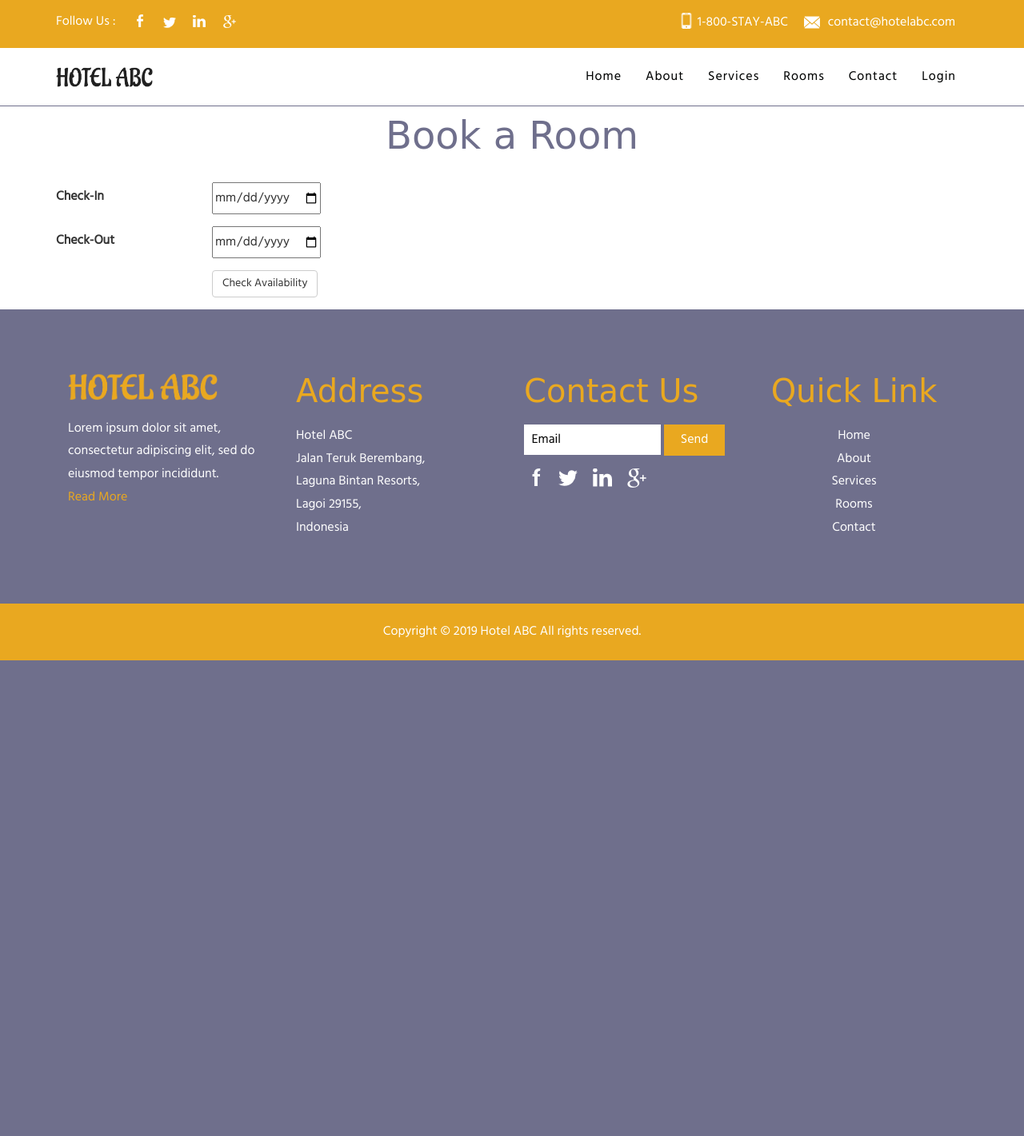
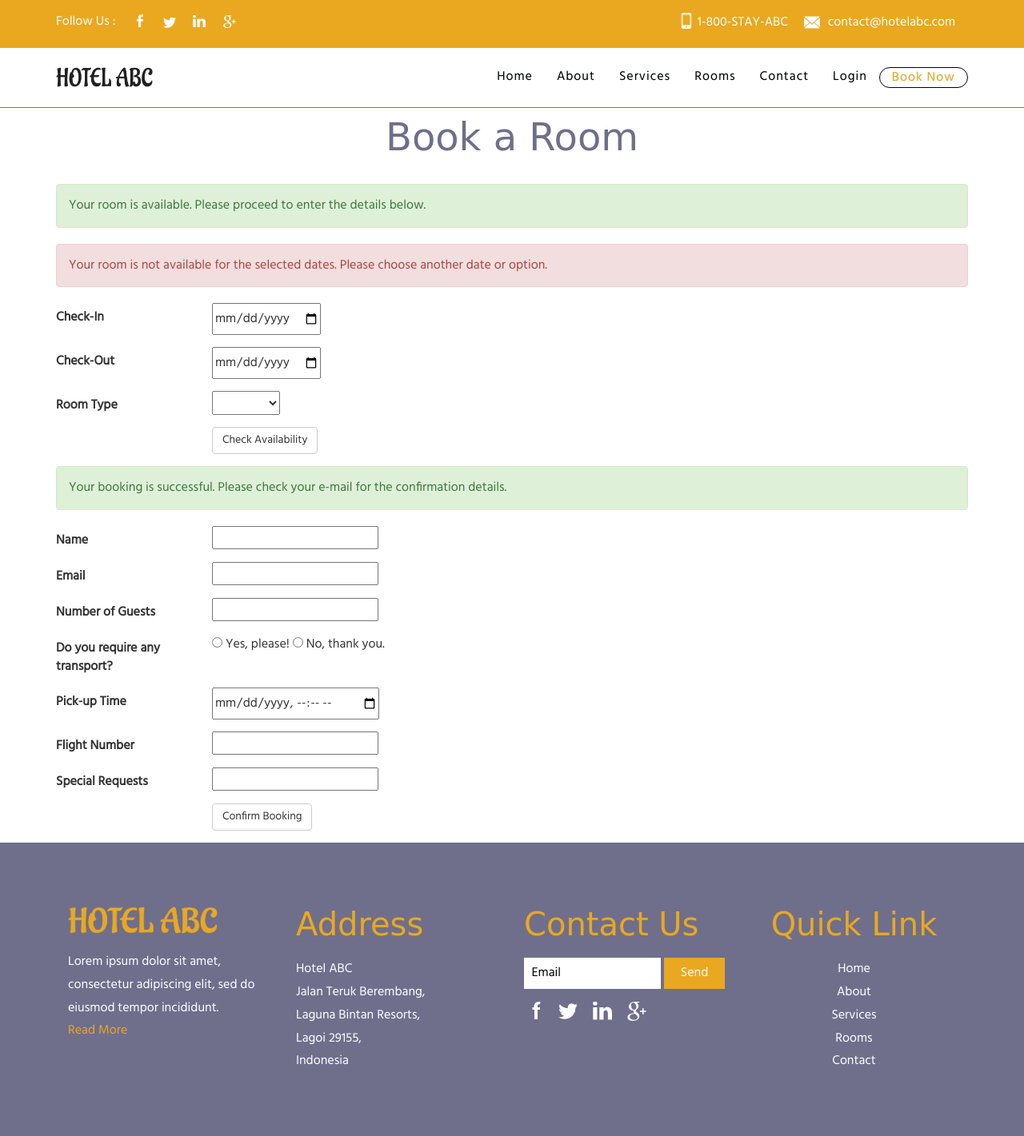
Before and after one commit to RaghuGamesHD/Hotel-ABC-Management, a PHP site: page /front/booking.php in a window 1280 px wide. Shown: the top 1421 px of the page at 80% size. Before the commit the page ends 826 px from the top, so only its background shows below. Run offline with PHP 8.4, Linux system fonts and the light colour scheme; some libraries are stand-ins or nearby versions; some web fonts are replaced.

Commit message:
booking form prepared

```diff
--- a/front/booking.php
+++ b/front/booking.php
@@ -1,4 +1,4 @@
-<?php $currentPage = 'Booking' ?>
+<?php $currentPage = 'Booking'; ?>
 <!DOCTYPE html>
 <html>
 <head>
@@ -12,25 +12,90 @@
 	<h1 style = "margin-top: 10px; margin-bottom: -1em;"> Book a Room </h1>
 </div>
 <div class="bs-example" data-example-id="simple-horizontal-form">
+  	<div class = "alert alert-success" id = "alert-success" role = "alert"> Your room is available. Please proceed to enter the details below. </div>
+  	<div class = "alert alert-danger" id = "alert-danger" role = "alert"> Your room is not available for the selected dates. Please choose another date or option. </div>
     <form class="form-horizontal">
       <div class="form-group">
-        <label for="inputEmail3" class="col-sm-2 control-label">Check-In</label>
+        <label for="checkinDate" class="col-sm-2 control-label">Check-In</label>
         <div class="col-sm-10">
-        	<input type="date">
+        	<input type="date" name = "checkinDate" class = "checkinDate" min="2019-08-29" required>
         </div>
       </div>
       <div class="form-group">
-        <label for="inputPassword3" class="col-sm-2 control-label">Check-Out</label>
+        <label for="checkoutDate" class="col-sm-2 control-label">Check-Out</label>
         <div class="col-sm-10">
-          <input type="date">
+          <input type="date" name = "checkoutDate" class = "checkoutDate" min="2019-08-29" required>
+        </div>
+      </div>
+      <div class="form-group">
+        <label for="roomType" class="col-sm-2 control-label">Room Type</label>
+        <div class="col-sm-10">
+          <select name = "roomType">
+          	<option value = ""></option>
+          	<option value = "Single">Single</option>
+          	<option value = "Standard">Standard</option>
+          	<option value = "Deluxe">Deluxe</option>
+          	<option value = "Superior">Superior</option>
+          	<option value = "Suite">Suite</option>
+          	<option value = "Villa">Villa</option>
+          </select>
         </div>
       </div>
       <div class="form-group">
         <div class="col-sm-offset-2 col-sm-10">
-          <button type = "button" class="btn btn-default" onclick = "checkAvailability()">Check Availability</button>
+          <button type = "button" class="btn btn-default" onclick = "checkAvailability('checkinDate', 'checkoutDate')">Check Availability</button>
         </div>
       </div>
-    </form>
+  	<div class = "alert alert-success" id = "alert-success" role = "alert"> Your booking is successful. Please check your e-mail for the confirmation details. </div>
+		<div class="form-group">
+        <label for="bookingName" class="col-sm-2 control-label">Name</label>
+        <div class="col-sm-10">
+        	<input type="text" name = "bookingName" class = "bookingName" required>
+        </div>
+      	</div>
+      	<div class="form-group">
+        <label for="bookingEmail" class="col-sm-2 control-label">Email</label>
+        <div class="col-sm-10">
+        	<input type="email" name = "bookingEmail" class = "bookingEmail" required>
+        </div>
+      	</div>
+      	<div class="form-group">
+        <label for="bookingNoGuests" class="col-sm-2 control-label">Number of Guests</label>
+        <div class="col-sm-10">
+        	<input type="text" name = "bookingNoGuests" class = "bookingNoGuests" required>
+        </div>
+      	</div>
+      	<div class="form-group">
+        <label for="bookingTransport" class="col-sm-2 control-label">Do you require any transport?</label>
+        <div class="col-sm-10">
+        	<input type="radio" name = "bookingTransportYes" class = "bookingTransportNo" required> Yes, please!
+        	<input type="radio" name = "bookingTransportYes" class = "bookingTransportNo" required> No, thank you.
+        </div>
+      	</div>
+      	<div class="form-group">
+        <label for="bookingPickupTime" class="col-sm-2 control-label">Pick-up Time</label>
+        <div class="col-sm-10">
+        	<input type="datetime-local" name = "bookingPickupTime" class = "bookingPickupTime" required>
+        </div>
+      	</div>
+      	<div class="form-group">
+        <label for="bookingFlightNo" class="col-sm-2 control-label">Flight Number</label>
+        <div class="col-sm-10">
+        	<input type="text" name = "bookingFlightNo" class = "bookingFlightNo" required>
+        </div>
+      	</div>
+      	<div class="form-group">
+        <label for="bookingSpecial" class="col-sm-2 control-label">Special Requests</label>
+        <div class="col-sm-10">
+        	<input type="text" name = "bookingSpecial" class = "bookingSpecial" required>
+        </div>
+      	</div>
+      	<div class="form-group">
+        <div class="col-sm-offset-2 col-sm-10">
+          <button type = "button" class="btn btn-default">Confirm Booking</button>
+        </div>
+      </div>
+	</form>
 </div>
 </div>
 <?php include("includes/footer.php"); ?>
--- a/front/includes/header.php
+++ b/front/includes/header.php
@@ -21,7 +21,7 @@ function activeClass($page) {
 			</div>
 			<div class="col-md-8 header-address wow bounceInRight" data-wow-delay="0.3s">
 				<ul>
-					<li><span class="phone"> </span> <h6>1-800-STAY-ABC</h6></li>
+					<li><span class="phone"> </span> <h6><a href="tel:1-800-STAY-ABC">1-800-STAY-ABC</a></h6></li>
 					<li><span class="email"> </span><h6><a href="mailto:info@example.com">contact@hotelabc.com</a></h6></li>
 				</ul>
 			</div>
@@ -60,6 +60,7 @@ function activeClass($page) {
 						<!--<li><a href="shortcodes.html" data-hover="Shortcodes">Shortcodes</a></li>-->
 						<li><a <?php activeClass('Contact') ?>href="contact.php" data-hover="Contact">Contact</a></li>
 						<li><a <?php activeClass('Login') ?>href="../back/dist/login.php" data-hover="Login">Login</a></li>
+						<li  style = "border: 1px solid #000; border-radius: 50px;"><a <?php activeClass('Booking') ?>href="booking.php" data-hover="Book Now">Book Now</a></li>
 
 		              </ul>
 		            </nav>
--- a/front/js/script.js
+++ b/front/js/script.js
@@ -1,3 +1,9 @@
-function checkAvailability() {
-	alert("Your room is available haha");
+function returnTodayDate() {
+var today = new Date();
+var date = today.getFullYear()+'-'+(today.getMonth()+1)+'-'+today.getDate();
+return date;
 }
+function checkAvailability(checkinDateClass, checkoutDateClass) {
+	var checkinDate = $("." + checkinDateClass).val();
+	var checkoutDate = $("." + checkoutDateClass).val();
+}
```
Also changed, not shown: front/includes/handlers/ajax/checkAvailability.php (added, +7 -0 lines).
